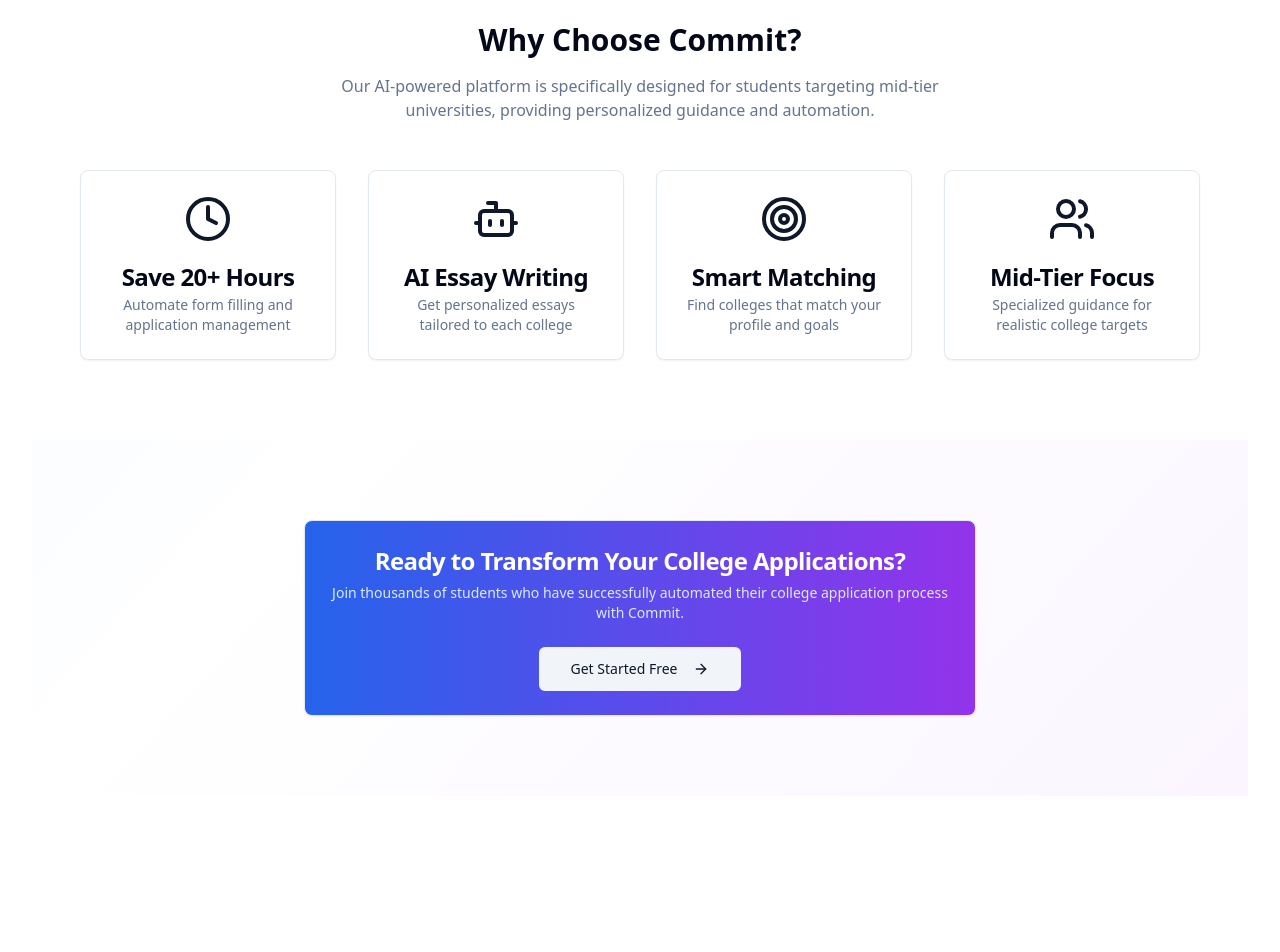
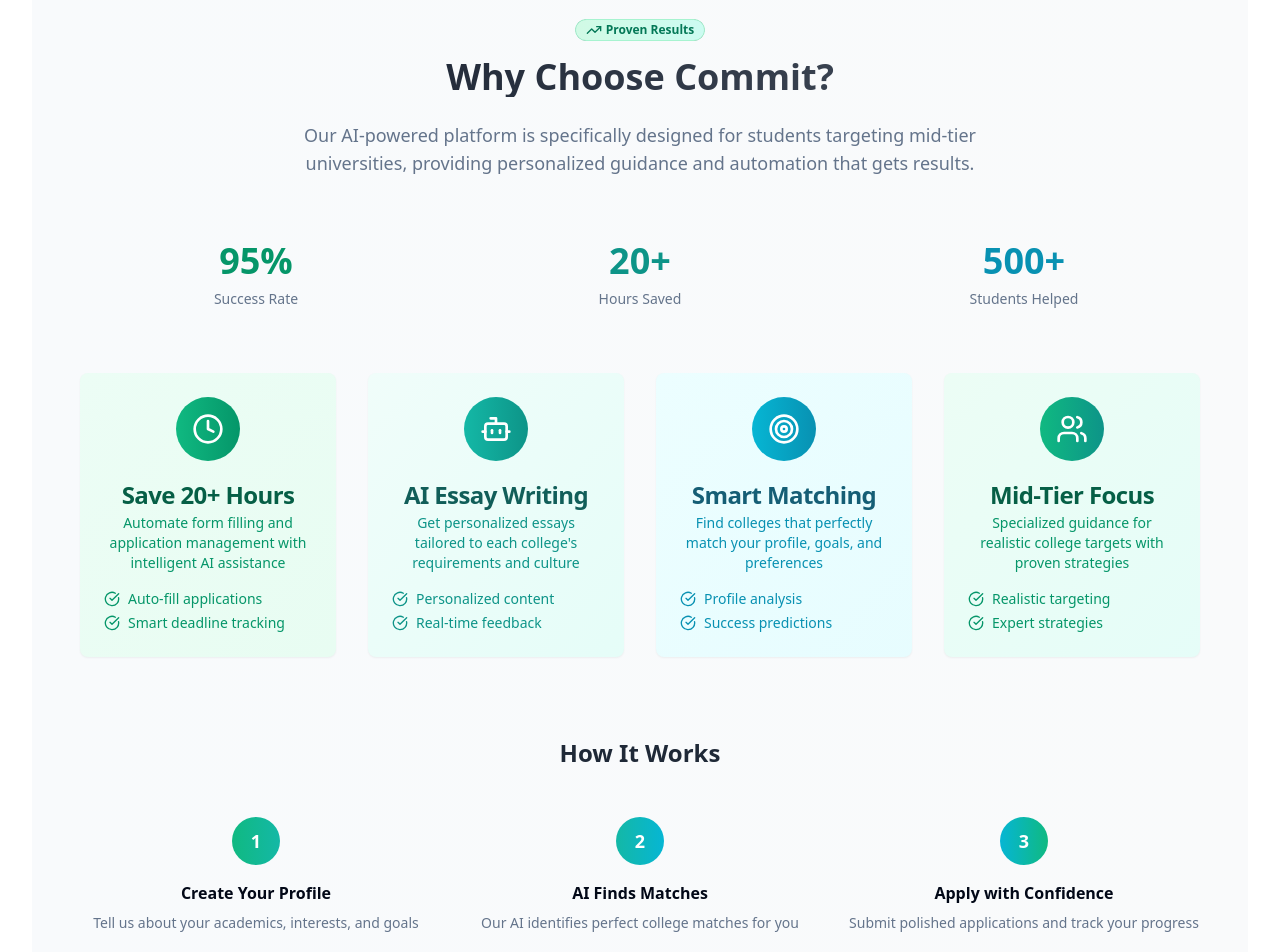
Before and after one commit to Ash-Blanc/commit, a React (Vite) app: page / in a window 1280 px wide. Shown: the part 600-1552 px from the top of the page. Before the commit the page ends 1428 px from the top, so only its background shows below. Built offline with nearby package versions, Linux system fonts and the light colour scheme.

Commit message:
Refactor UI and UX
Enhance the "Why Choose Commit?" section and update the background gradients for improved UI/UX.

```diff
--- a/src/pages/Landing.tsx
+++ b/src/pages/Landing.tsx
@@ -4,27 +4,27 @@ import { Card, CardContent, CardDescription, CardHeader, CardTitle } from "@/com
 import { Badge } from "@/components/ui/badge";
 import { Link } from "react-router-dom";
 import { useAuth } from "@/contexts/AuthContext";
-import { ArrowRight, Bot, Clock, Target, Users } from "lucide-react";
+import { ArrowRight, Bot, Clock, Target, Users, CheckCircle, Sparkles, TrendingUp } from "lucide-react";
 
 const Landing = () => {
   const { user } = useAuth();
 
   return (
-    <div className="min-h-screen bg-gradient-to-br from-blue-50 via-white to-purple-50">
+    <div className="min-h-screen bg-gradient-to-br from-emerald-50 via-white to-teal-50">
       {/* Navigation */}
-      <nav className="border-b bg-white/80 backdrop-blur-sm">
+      <nav className="border-b bg-white/80 backdrop-blur-sm sticky top-0 z-50">
         <div className="container mx-auto px-4">
           <div className="flex h-16 items-center justify-between">
             <div className="flex items-center space-x-2">
-              <div className="w-8 h-8 bg-primary rounded-lg flex items-center justify-center">
-                <span className="text-primary-foreground font-bold text-sm">C</span>
+              <div className="w-8 h-8 bg-gradient-to-r from-emerald-600 to-teal-600 rounded-lg flex items-center justify-center">
+                <span className="text-white font-bold text-sm">C</span>
               </div>
               <span className="font-bold text-xl">Commit</span>
             </div>
 
             <div className="flex items-center space-x-4">
               {user ? (
-                <Button asChild>
+                <Button asChild className="bg-gradient-to-r from-emerald-600 to-teal-600 hover:from-emerald-700 hover:to-teal-700">
                   <Link to="/dashboard">Go to Dashboard</Link>
                 </Button>
               ) : (
@@ -32,7 +32,7 @@ const Landing = () => {
                   <Button variant="ghost" asChild>
                     <Link to="/auth">Sign In</Link>
                   </Button>
-                  <Button asChild>
+                  <Button asChild className="bg-gradient-to-r from-emerald-600 to-teal-600 hover:from-emerald-700 hover:to-teal-700">
                     <Link to="/auth">Get Started</Link>
                   </Button>
                 </>
@@ -45,79 +45,173 @@ const Landing = () => {
       {/* Hero Section */}
       <section className="py-20 px-4">
         <div className="container mx-auto text-center">
-          <Badge className="mb-4" variant="secondary">
-            🎯 AI-Powered College Applications
+          <Badge className="mb-4 bg-gradient-to-r from-emerald-100 to-teal-100 text-emerald-700 border-emerald-200" variant="secondary">
+            <Sparkles className="w-4 h-4 mr-1" />
+            AI-Powered College Applications
           </Badge>
-          <h1 className="text-4xl md:text-6xl font-bold mb-6 bg-gradient-to-r from-blue-600 to-purple-600 bg-clip-text text-transparent">
+          <h1 className="text-4xl md:text-6xl font-bold mb-6 bg-gradient-to-r from-emerald-600 via-teal-600 to-cyan-600 bg-clip-text text-transparent">
             Get Into Your Dream College with AI
           </h1>
           <p className="text-xl text-muted-foreground mb-8 max-w-2xl mx-auto">
             Commit automates your college applications, writes personalized essays, and maximizes your chances of acceptance at mid-tier universities.
           </p>
           <div className="flex flex-col sm:flex-row gap-4 justify-center">
-            <Button size="lg" asChild>
+            <Button size="lg" asChild className="bg-gradient-to-r from-emerald-600 to-teal-600 hover:from-emerald-700 hover:to-teal-700 transform hover:scale-105 transition-all duration-200">
               <Link to="/auth" className="flex items-center">
                 Start Your Journey <ArrowRight className="ml-2 h-4 w-4" />
               </Link>
             </Button>
-            <Button size="lg" variant="outline">
+            <Button size="lg" variant="outline" className="border-emerald-200 text-emerald-700 hover:bg-emerald-50">
               Watch Demo
             </Button>
           </div>
         </div>
       </section>
 
-      {/* Features Section */}
-      <section className="py-20 px-4 bg-white">
+      {/* Enhanced Features Section */}
+      <section className="py-20 px-4 bg-gradient-to-r from-slate-50 to-gray-50">
         <div className="container mx-auto">
-          <div className="text-center mb-12">
-            <h2 className="text-3xl font-bold mb-4">Why Choose Commit?</h2>
-            <p className="text-muted-foreground max-w-2xl mx-auto">
+          <div className="text-center mb-16">
+            <Badge className="mb-4 bg-gradient-to-r from-emerald-100 to-teal-100 text-emerald-700 border-emerald-200">
+              <TrendingUp className="w-4 h-4 mr-1" />
+              Proven Results
+            </Badge>
+            <h2 className="text-4xl font-bold mb-6 bg-gradient-to-r from-gray-900 to-gray-600 bg-clip-text text-transparent">
+              Why Choose Commit?
+            </h2>
+            <p className="text-lg text-muted-foreground max-w-3xl mx-auto">
               Our AI-powered platform is specifically designed for students targeting mid-tier universities,
-              providing personalized guidance and automation.
+              providing personalized guidance and automation that gets results.
             </p>
           </div>
 
+          {/* Stats Section */}
+          <div className="grid grid-cols-1 md:grid-cols-3 gap-8 mb-16">
+            <div className="text-center">
+              <div className="text-4xl font-bold text-emerald-600 mb-2">95%</div>
+              <p className="text-sm text-muted-foreground">Success Rate</p>
+            </div>
+            <div className="text-center">
+              <div className="text-4xl font-bold text-teal-600 mb-2">20+</div>
+              <p className="text-sm text-muted-foreground">Hours Saved</p>
+            </div>
+            <div className="text-center">
+              <div className="text-4xl font-bold text-cyan-600 mb-2">500+</div>
+              <p className="text-sm text-muted-foreground">Students Helped</p>
+            </div>
+          </div>
+
+          {/* Enhanced Feature Cards */}
           <div className="grid grid-cols-1 md:grid-cols-2 lg:grid-cols-4 gap-8">
-            <Card className="text-center">
-              <CardHeader>
-                <Clock className="h-12 w-12 text-primary mx-auto mb-4" />
-                <CardTitle>Save 20+ Hours</CardTitle>
-                <CardDescription>
-                  Automate form filling and application management
+            <Card className="group hover:shadow-xl transition-all duration-300 transform hover:-translate-y-2 border-0 bg-gradient-to-br from-emerald-50 to-emerald-100/50">
+              <CardHeader className="text-center pb-4">
+                <div className="w-16 h-16 bg-gradient-to-r from-emerald-500 to-emerald-600 rounded-full flex items-center justify-center mx-auto mb-4 group-hover:scale-110 transition-transform duration-300">
+                  <Clock className="h-8 w-8 text-white" />
+                </div>
+                <CardTitle className="text-emerald-800">Save 20+ Hours</CardTitle>
+                <CardDescription className="text-emerald-600">
+                  Automate form filling and application management with intelligent AI assistance
                 </CardDescription>
               </CardHeader>
+              <CardContent className="pt-0">
+                <div className="flex items-center text-sm text-emerald-600">
+                  <CheckCircle className="w-4 h-4 mr-2" />
+                  Auto-fill applications
+                </div>
+                <div className="flex items-center text-sm text-emerald-600 mt-1">
+                  <CheckCircle className="w-4 h-4 mr-2" />
+                  Smart deadline tracking
+                </div>
+              </CardContent>
             </Card>
 
-            <Card className="text-center">
-              <CardHeader>
-                <Bot className="h-12 w-12 text-primary mx-auto mb-4" />
-                <CardTitle>AI Essay Writing</CardTitle>
-                <CardDescription>
-                  Get personalized essays tailored to each college
+            <Card className="group hover:shadow-xl transition-all duration-300 transform hover:-translate-y-2 border-0 bg-gradient-to-br from-teal-50 to-teal-100/50">
+              <CardHeader className="text-center pb-4">
+                <div className="w-16 h-16 bg-gradient-to-r from-teal-500 to-teal-600 rounded-full flex items-center justify-center mx-auto mb-4 group-hover:scale-110 transition-transform duration-300">
+                  <Bot className="h-8 w-8 text-white" />
+                </div>
+                <CardTitle className="text-teal-800">AI Essay Writing</CardTitle>
+                <CardDescription className="text-teal-600">
+                  Get personalized essays tailored to each college's requirements and culture
                 </CardDescription>
               </CardHeader>
+              <CardContent className="pt-0">
+                <div className="flex items-center text-sm text-teal-600">
+                  <CheckCircle className="w-4 h-4 mr-2" />
+                  Personalized content
+                </div>
+                <div className="flex items-center text-sm text-teal-600 mt-1">
+                  <CheckCircle className="w-4 h-4 mr-2" />
+                  Real-time feedback
+                </div>
+              </CardContent>
             </Card>
 
-            <Card className="text-center">
-              <CardHeader>
-                <Target className="h-12 w-12 text-primary mx-auto mb-4" />
-                <CardTitle>Smart Matching</CardTitle>
-                <CardDescription>
-                  Find colleges that match your profile and goals
+            <Card className="group hover:shadow-xl transition-all duration-300 transform hover:-translate-y-2 border-0 bg-gradient-to-br from-cyan-50 to-cyan-100/50">
+              <CardHeader className="text-center pb-4">
+                <div className="w-16 h-16 bg-gradient-to-r from-cyan-500 to-cyan-600 rounded-full flex items-center justify-center mx-auto mb-4 group-hover:scale-110 transition-transform duration-300">
+                  <Target className="h-8 w-8 text-white" />
+                </div>
+                <CardTitle className="text-cyan-800">Smart Matching</CardTitle>
+                <CardDescription className="text-cyan-600">
+                  Find colleges that perfectly match your profile, goals, and preferences
                 </CardDescription>
               </CardHeader>
+              <CardContent className="pt-0">
+                <div className="flex items-center text-sm text-cyan-600">
+                  <CheckCircle className="w-4 h-4 mr-2" />
+                  Profile analysis
+                </div>
+                <div className="flex items-center text-sm text-cyan-600 mt-1">
+                  <CheckCircle className="w-4 h-4 mr-2" />
+                  Success predictions
+                </div>
+              </CardContent>
             </Card>
 
-            <Card className="text-center">
-              <CardHeader>
-                <Users className="h-12 w-12 text-primary mx-auto mb-4" />
-                <CardTitle>Mid-Tier Focus</CardTitle>
-                <CardDescription>
-                  Specialized guidance for realistic college targets
+            <Card className="group hover:shadow-xl transition-all duration-300 transform hover:-translate-y-2 border-0 bg-gradient-to-br from-emerald-50 to-teal-100/50">
+              <CardHeader className="text-center pb-4">
+                <div className="w-16 h-16 bg-gradient-to-r from-emerald-500 to-teal-600 rounded-full flex items-center justify-center mx-auto mb-4 group-hover:scale-110 transition-transform duration-300">
+                  <Users className="h-8 w-8 text-white" />
+                </div>
+                <CardTitle className="text-emerald-800">Mid-Tier Focus</CardTitle>
+                <CardDescription className="text-emerald-600">
+                  Specialized guidance for realistic college targets with proven strategies
                 </CardDescription>
               </CardHeader>
+              <CardContent className="pt-0">
+                <div className="flex items-center text-sm text-emerald-600">
+                  <CheckCircle className="w-4 h-4 mr-2" />
+                  Realistic targeting
+                </div>
+                <div className="flex items-center text-sm text-emerald-600 mt-1">
+                  <CheckCircle className="w-4 h-4 mr-2" />
+                  Expert strategies
+                </div>
+              </CardContent>
             </Card>
+          </div>
+
+          {/* Process Steps */}
+          <div className="mt-20">
+            <h3 className="text-2xl font-bold text-center mb-12 text-gray-800">How It Works</h3>
+            <div className="grid grid-cols-1 md:grid-cols-3 gap-8">
+              <div className="text-center">
+                <div className="w-12 h-12 bg-gradient-to-r from-emerald-500 to-teal-500 rounded-full flex items-center justify-center text-white font-bold text-lg mx-auto mb-4">1</div>
+                <h4 className="font-semibold mb-2">Create Your Profile</h4>
+                <p className="text-sm text-muted-foreground">Tell us about your academics, interests, and goals</p>
+              </div>
+              <div className="text-center">
+                <div className="w-12 h-12 bg-gradient-to-r from-teal-500 to-cyan-500 rounded-full flex items-center justify-center text-white font-bold text-lg mx-auto mb-4">2</div>
+                <h4 className="font-semibold mb-2">AI Finds Matches</h4>
+                <p className="text-sm text-muted-foreground">Our AI identifies perfect college matches for you</p>
+              </div>
+              <div className="text-center">
+                <div className="w-12 h-12 bg-gradient-to-r from-cyan-500 to-emerald-500 rounded-full flex items-center justify-center text-white font-bold text-lg mx-auto mb-4">3</div>
+                <h4 className="font-semibold mb-2">Apply with Confidence</h4>
+                <p className="text-sm text-muted-foreground">Submit polished applications and track your progress</p>
+              </div>
+            </div>
           </div>
         </div>
       </section>
@@ -125,19 +219,20 @@ const Landing = () => {
       {/* CTA Section */}
       <section className="py-20 px-4">
         <div className="container mx-auto text-center">
-          <Card className="max-w-2xl mx-auto bg-gradient-to-r from-blue-600 to-purple-600 text-white">
+          <Card className="max-w-2xl mx-auto bg-gradient-to-r from-emerald-600 via-teal-600 to-cyan-600 text-white border-0 shadow-2xl">
             <CardHeader>
-              <CardTitle className="text-2xl">Ready to Transform Your College Applications?</CardTitle>
-              <CardDescription className="text-blue-100">
+              <CardTitle className="text-2xl mb-2">Ready to Transform Your College Applications?</CardTitle>
+              <CardDescription className="text-emerald-100">
                 Join thousands of students who have successfully automated their college application process with Commit.
               </CardDescription>
             </CardHeader>
             <CardContent>
-              <Button size="lg" variant="secondary" asChild>
+              <Button size="lg" variant="secondary" asChild className="bg-white text-emerald-600 hover:bg-gray-50 transform hover:scale-105 transition-all duration-200">
                 <Link to="/auth" className="flex items-center">
                   Get Started Free <ArrowRight className="ml-2 h-4 w-4" />
                 </Link>
               </Button>
+              <p className="text-sm text-emerald-100 mt-3">No credit card required • Start in 2 minutes</p>
             </CardContent>
           </Card>
         </div>
```
